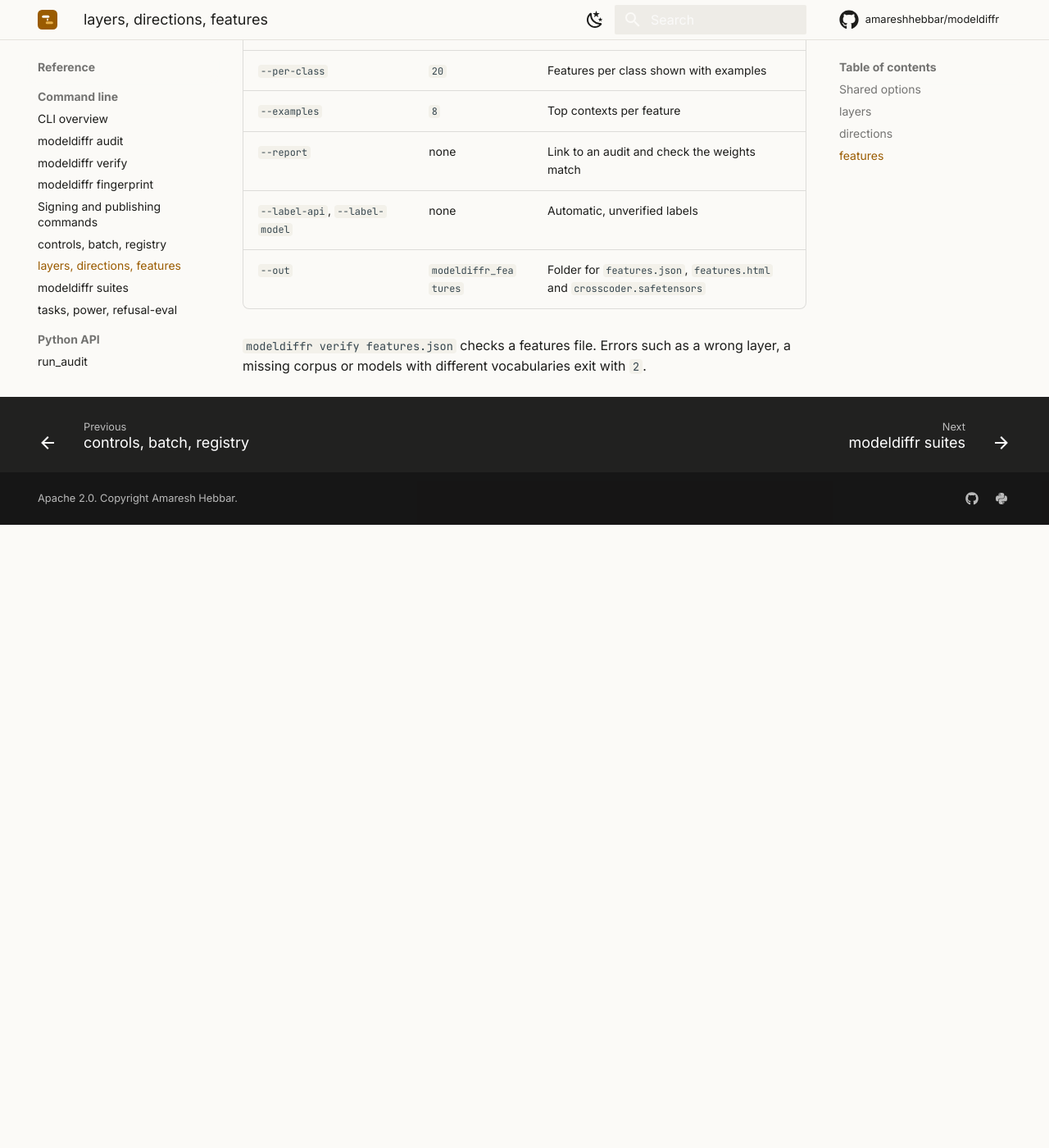
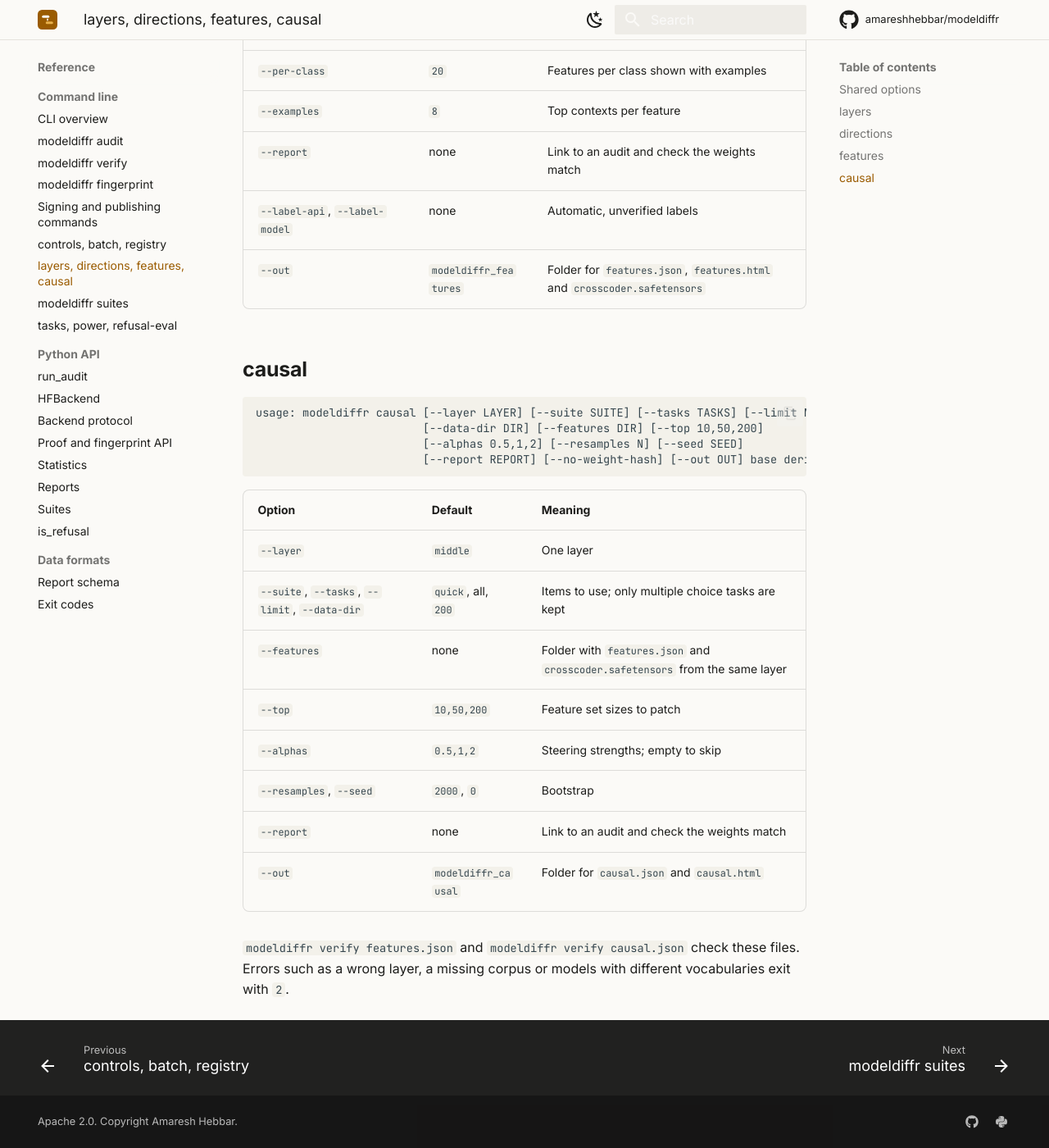
Before and after one commit to amareshhebbar/modeldiffr, an MkDocs documentation site: the page built from docs/reference/cli/interp.md, in a window 1280 px wide and 1400 px high, scrolled down 1955 px. Shown: the whole window at 82% size. Built offline with MkDocs 1.6.1 and Material for MkDocs 9.7.7, drawn with Linux system fonts in a browser that asks for light colours; comment, search, counter and statistics services are not loaded; before the commit the page ends 2595 px from its top, so only the background shows below that; some of the changed text lies outside the part shown.

Commit message:
document the causal layer
Co-Authored-By: Claude Opus 5.5 <noreply@anthropic.com>
Claude-Session: https://claude.ai/code/session_01RH4V1V5DPm9czXhmXgvF6k

````diff
--- a/docs/reference/cli/interp.md
+++ b/docs/reference/cli/interp.md
@@ -1,11 +1,11 @@
 ---
-title: layers, directions, features
-description: Commands for the representational layer.
+title: layers, directions, features, causal
+description: Commands for the representational and causal layers.
 ---
 
-# layers, directions, features
+# layers, directions, features, causal
 
-Commands for the representational layer. All three need the `hf` extra and load both models with transformers.
+Commands for the representational and causal layers. All four need the `hf` extra and load both models with transformers.
 
 ## Shared options
 
@@ -63,4 +63,24 @@ usage: modeldiffr features [--layer LAYER] [--dict-size N] [--k K] [--variant {s
 | `--label-api`, `--label-model` | none | Automatic, unverified labels |
 | `--out` | `modeldiffr_features` | Folder for `features.json`, `features.html` and `crosscoder.safetensors` |
 
-`modeldiffr verify features.json` checks a features file. Errors such as a wrong layer, a missing corpus or models with different vocabularies exit with `2`.
+## causal
+
+```text
+usage: modeldiffr causal [--layer LAYER] [--suite SUITE] [--tasks TASKS] [--limit N]
+                         [--data-dir DIR] [--features DIR] [--top 10,50,200]
+                         [--alphas 0.5,1,2] [--resamples N] [--seed SEED]
+                         [--report REPORT] [--no-weight-hash] [--out OUT] base derivative
+```
+
+| Option | Default | Meaning |
+| --- | --- | --- |
+| `--layer` | `middle` | One layer |
+| `--suite`, `--tasks`, `--limit`, `--data-dir` | `quick`, all, `200` | Items to use; only multiple choice tasks are kept |
+| `--features` | none | Folder with `features.json` and `crosscoder.safetensors` from the same layer |
+| `--top` | `10,50,200` | Feature set sizes to patch |
+| `--alphas` | `0.5,1,2` | Steering strengths; empty to skip |
+| `--resamples`, `--seed` | `2000`, `0` | Bootstrap |
+| `--report` | none | Link to an audit and check the weights match |
+| `--out` | `modeldiffr_causal` | Folder for `causal.json` and `causal.html` |
+
+`modeldiffr verify features.json` and `modeldiffr verify causal.json` check these files. Errors such as a wrong layer, a missing corpus or models with different vocabularies exit with `2`.
--- a/mkdocs.yml
+++ b/mkdocs.yml
@@ -96,6 +96,7 @@ nav:
           - concepts/proof.md
           - concepts/attestation.md
           - concepts/representational.md
+          - concepts/causal.md
       - Guides:
           - guides/ci_gate.md
           - guides/verify.md
@@ -106,6 +107,7 @@ nav:
           - guides/batch.md
           - guides/registry.md
           - guides/features.md
+          - guides/causal.md
           - guides/backends.md
           - guides/colab.md
           - guides/python_usage.md
````
Also changed, not shown: docs/concepts/causal.md (added, +67 -0 lines), docs/concepts/representational.md (+1 -1 lines), docs/guides/causal.md (added, +58 -0 lines), docs/guides/features.md (+2 -2 lines).
